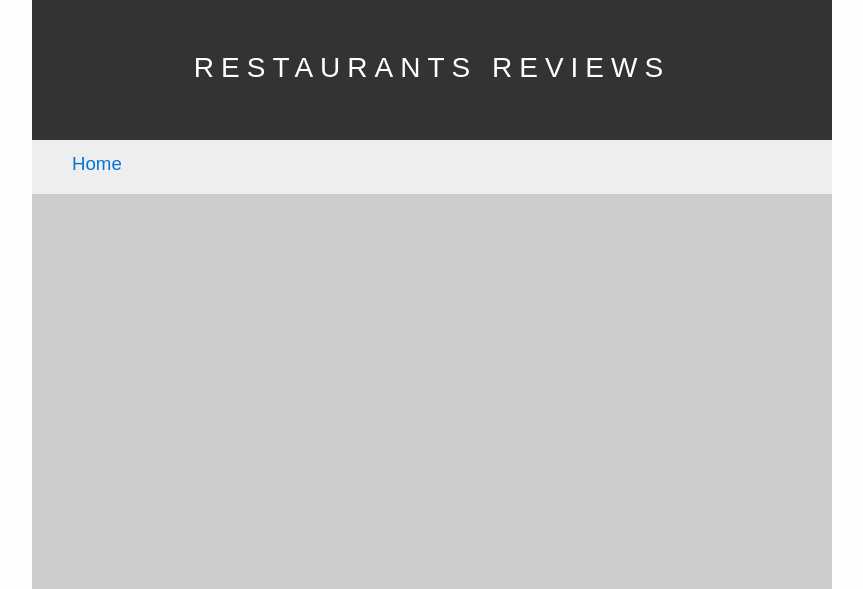
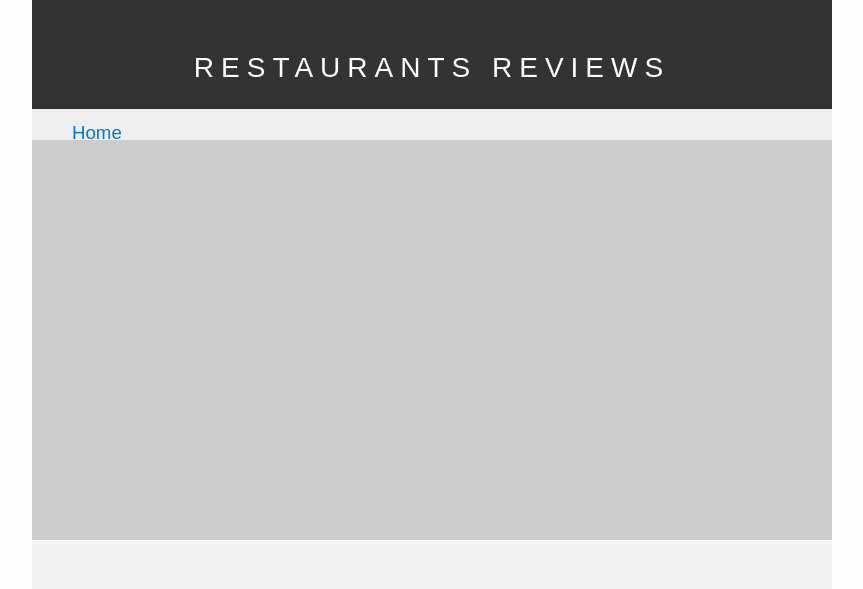
Before and after one commit to basiccreation/restaurant-reviews-v3, a plain HTML site: page restaurant.html in a window 1280 px wide. Shown: the top 589 px of the page, without its empty margins (208-1071 px from the left). Drawn offline with Linux system fonts and the light colour scheme; some packages are replaced by stand-ins of ours.

Commit message:
moved breadcrumbs to 'navigation', changed css to align left and gave it role 'navigation'

```diff
--- a/css/styles1000.css
+++ b/css/styles1000.css
@@ -34,6 +34,7 @@
         background-color: #eee;
         font-size: 1em;
         margin: 0;
+        text-align: left;
     }
 
     /* Display list items side by side */
--- a/restaurant.html
+++ b/restaurant.html
@@ -23,13 +23,13 @@
     <header>
         <nav>
             <h1 tabindex="1"><a aria-label="Click to get to home page" href="/">Restaurants Reviews</a></h1>
+            <section tabindex="1" class="breadcrumb-container">
+                <ul role="navigation" id="breadcrumb">
+                    <li><a href="/">Home</a></li>
+                </ul>
+            </section> <!-- End breadcrumb-container -->
         </nav>
-        <section tabindex="1" class="breadcrumb-container">
-            <ul id="breadcrumb">
-                <li><a href="/">Home</a></li>
-            </ul>
-        </section>
-        <!-- End breadcrumb-container -->
+
     </header>
     <main class="maincontent">
         <!-- Beginning map -->
```
Also changed, not shown: index.html (+6 -6 lines), 1 other file.
